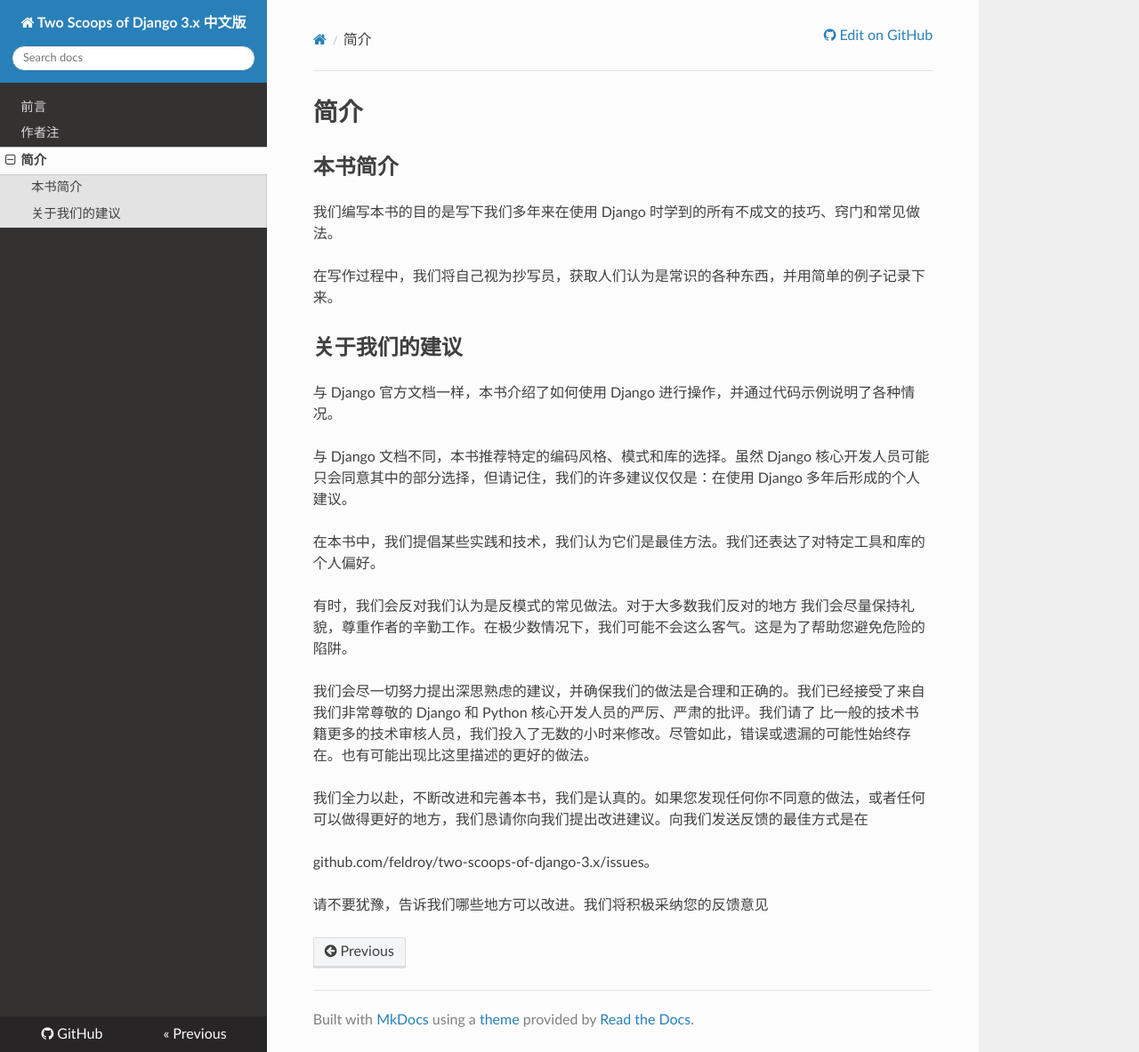
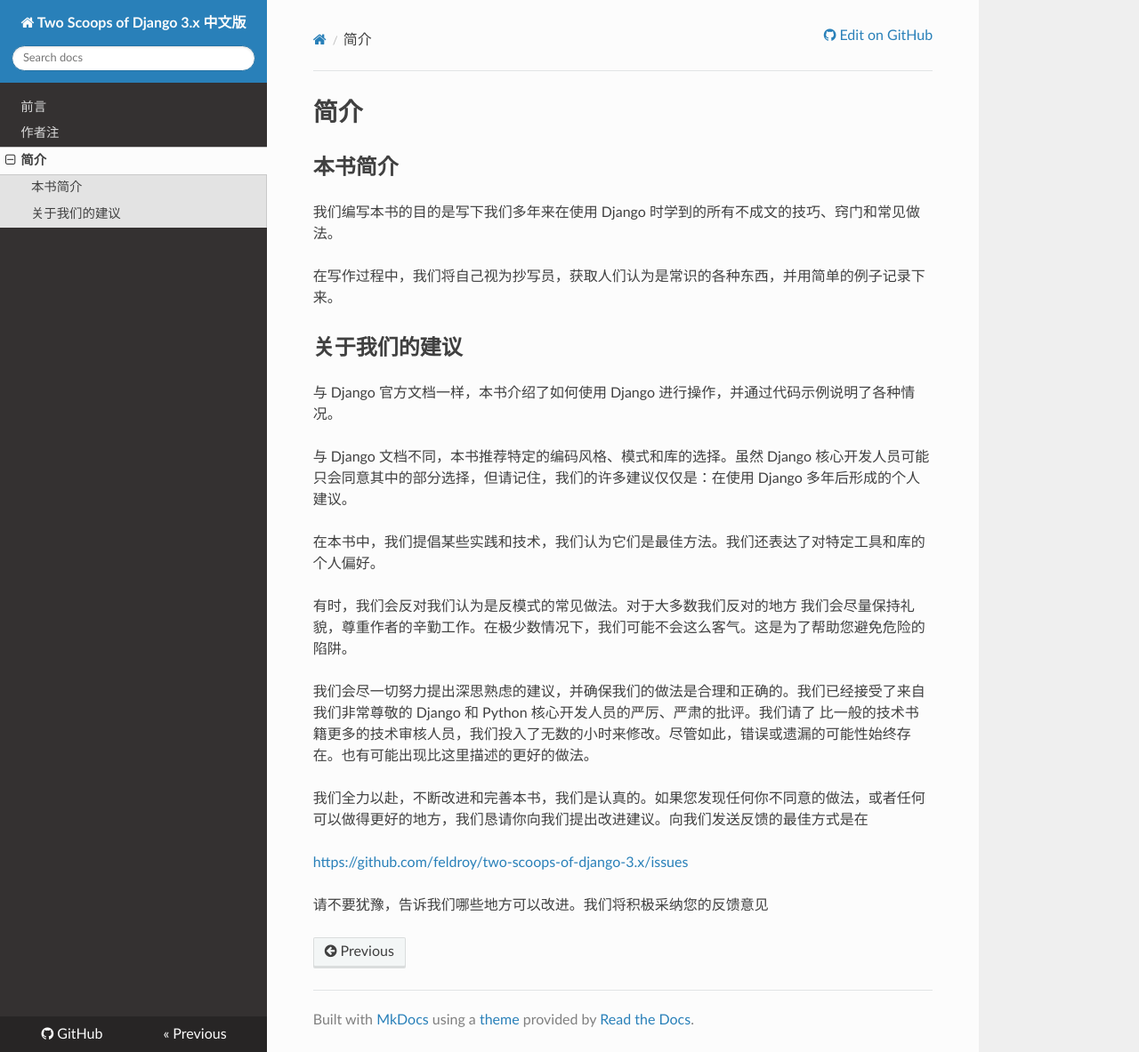
Before and after one commit to caoqianming/django3x-best-practice, an MkDocs documentation site: the page built from docs/information.md, in a window 1280 px wide and 1183 px high. Shown: the whole window at 89% size. Built offline with MkDocs 1.6.1, drawn with Linux system fonts in a browser that asks for light colours; nearby versions of some CDN libraries.

Commit message:
feat: 链接

```diff
--- a/docs/information.md
+++ b/docs/information.md
@@ -19,6 +19,6 @@
 
 我们全力以赴，不断改进和完善本书，我们是认真的。如果您发现任何你不同意的做法，或者任何可以做得更好的地方，我们恳请你向我们提出改进建议。向我们发送反馈的最佳方式是在
 
-github.com/feldroy/two-scoops-of-django-3.x/issues。
+<https://github.com/feldroy/two-scoops-of-django-3.x/issues>
 
 请不要犹豫，告诉我们哪些地方可以改进。我们将积极采纳您的反馈意见
```
